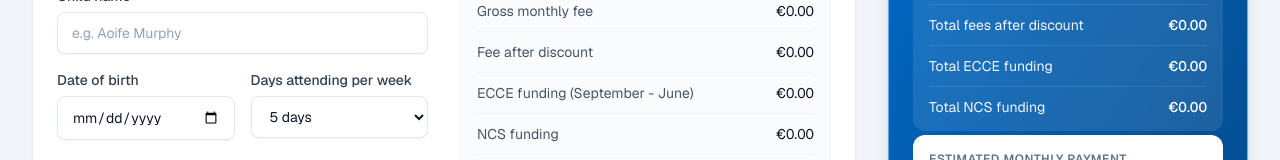
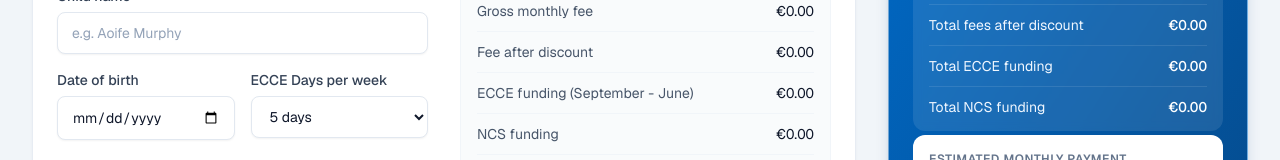
Before and after one commit to DiegoLasso94/little-harvard-fee-estimator, a Next.js app: page / in a window 1280 px wide. Shown: the part 497-657 px from the top of the page. Built offline with nearby package versions, Linux system fonts and the light colour scheme.

Commit message:
Rename ECCE days field

```diff
--- a/components/ChildCard.tsx
+++ b/components/ChildCard.tsx
@@ -127,7 +127,7 @@ export function ChildCard({
             </div>
 
             <Field
-              label="Days attending per week"
+              label="ECCE Days per week"
               htmlFor={`${child.id}-days`}
             >
               <SelectInput
```
